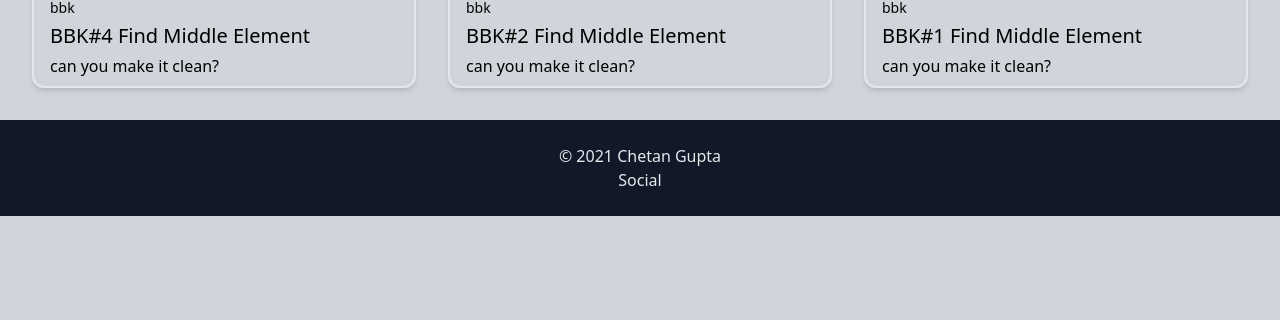
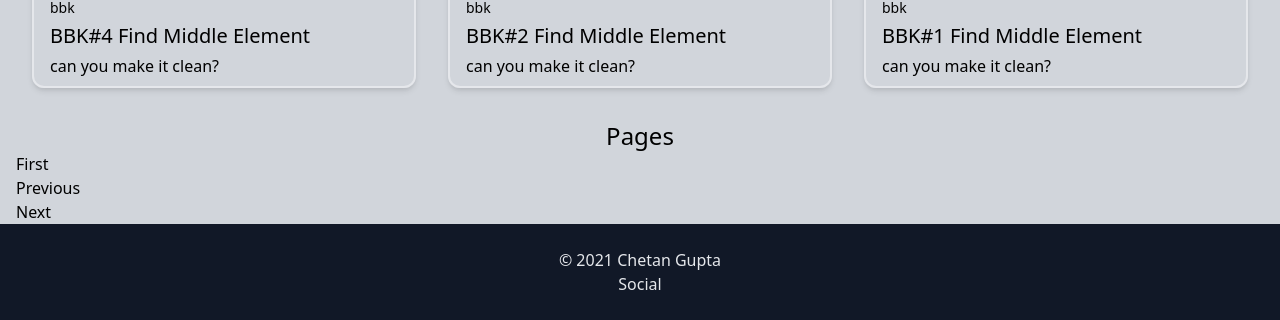
Before and after one commit to ch8n/eleventy-static-site-learning, an Eleventy site: page bbk/bbk-main.md.html in a window 1280 px wide. Shown: the part 1028-1348 px from the top of the page. Before the commit the page ends 1244 px from the top, so only its background shows below. Built offline with nearby package versions, Linux system fonts and the light colour scheme; Eleventy itself is replaced by a stand-in of ours; files that its build step writes are made by us from their sources; files whose address does not match are found by name.

Commit message:
wip paging styles

```diff
--- a/bbk/bbk-main.md.html
+++ b/bbk/bbk-main.md.html
@@ -2,7 +2,7 @@
 layout: bbk/home/index.njk
 title: Home | Big-Brain-Kotlin
 homeBanner: https://picsum.photos/id/1025/600/400
-permalink: /main/{{ pagination.pageNumber + 1}}.html
+permalink: /main/{{ pagination.pageNumber }}.html
 pagination:
     data: collections.bbk
     size: 3
@@ -16,7 +16,8 @@ pagination:
 
     {%- for feat in collections.feat reversed -%}
     <!-- feature tab -->
-    <div class="relative w-full h-full" x-show="tabPosition == '{{feat.data.featTabId}}'" onclick="window.open('{{feat.data.permalink}}')">
+    <div class="relative w-full h-full" x-show="tabPosition == '{{feat.data.featTabId}}'"
+        onclick="window.open('{{feat.data.permalink}}')">
 
         <!-- overlay -->
         <div class="absolute bg-opacity-50 bg-gray-900 w-full h-full "></div>
@@ -80,18 +81,28 @@ pagination:
     {%- endfor -%}
 </div>
 
-{% if pagination.pageLinks.length > 1 %}
-<nav class="pagination">
-  {% if pagination.previousPageLink %}
-    <a class="pagination__item" href="{{ pagination.previousPageHref | url }}">Newer Articles</a>
-  {% else %}
-    <span class="pagination__item">Newer Articles</span>
-  {% endif %}
+<div class="container mx-auto">
+    <nav >
+        <p class="text-2xl font-semibold text-center ">Pages</p>
 
-  {% if pagination.nextPageLink %}
-    <a class="pagination__item" href="{{ pagination.nextPageHref | url }}">Older Articles</a>
-  {% else %}
-    <span class="pagination__item">Older Articles</span>
-  {% endif %}
-</nav>
-{% endif %}
+        <ol class="inline-block container mx-auto">
+
+            <li class="px-4">{% if page.url != pagination.href.first %}<a href="{{ pagination.href.first }}">First</a>{% else %}First{%
+            endif %}</li>
+
+            <li class="px-4" >{% if pagination.href.previous %}<a href="{{ pagination.href.previous }}">Previous</a>{% else %}Previous{%
+            endif %}</li>
+
+            {%- for pageEntry in bigbrainkotlin.pages %}
+            <li class="px-1" >
+                <a href="{{ pageEntry.hrefs[ loop.index0 ] }}" {% if page.url==pageEntry.hrefs[ loop.index0 ] %}
+                aria-current="page" {% endif %}>Page {{ loop.index }}
+                </a>
+            </li>
+            {%- endfor %}
+
+            <li class="px-4" >{% if pagination.href.next %}<a href="{{ pagination.href.next }}">Next</a>{% else %}Next{% endif %}</li>
+        </ol>
+
+    </nav>
+</div>
```
Also changed, not shown: 2 other files.
